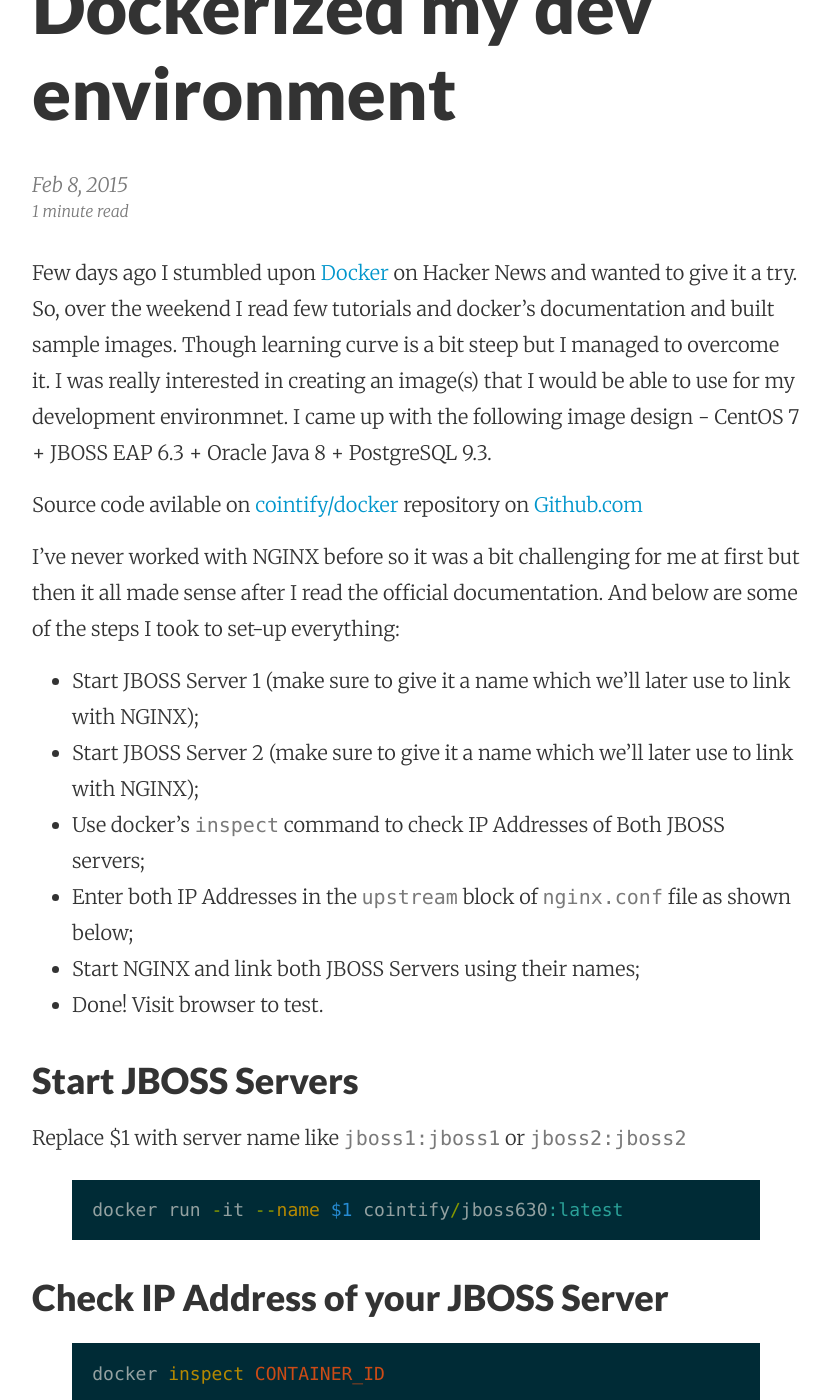
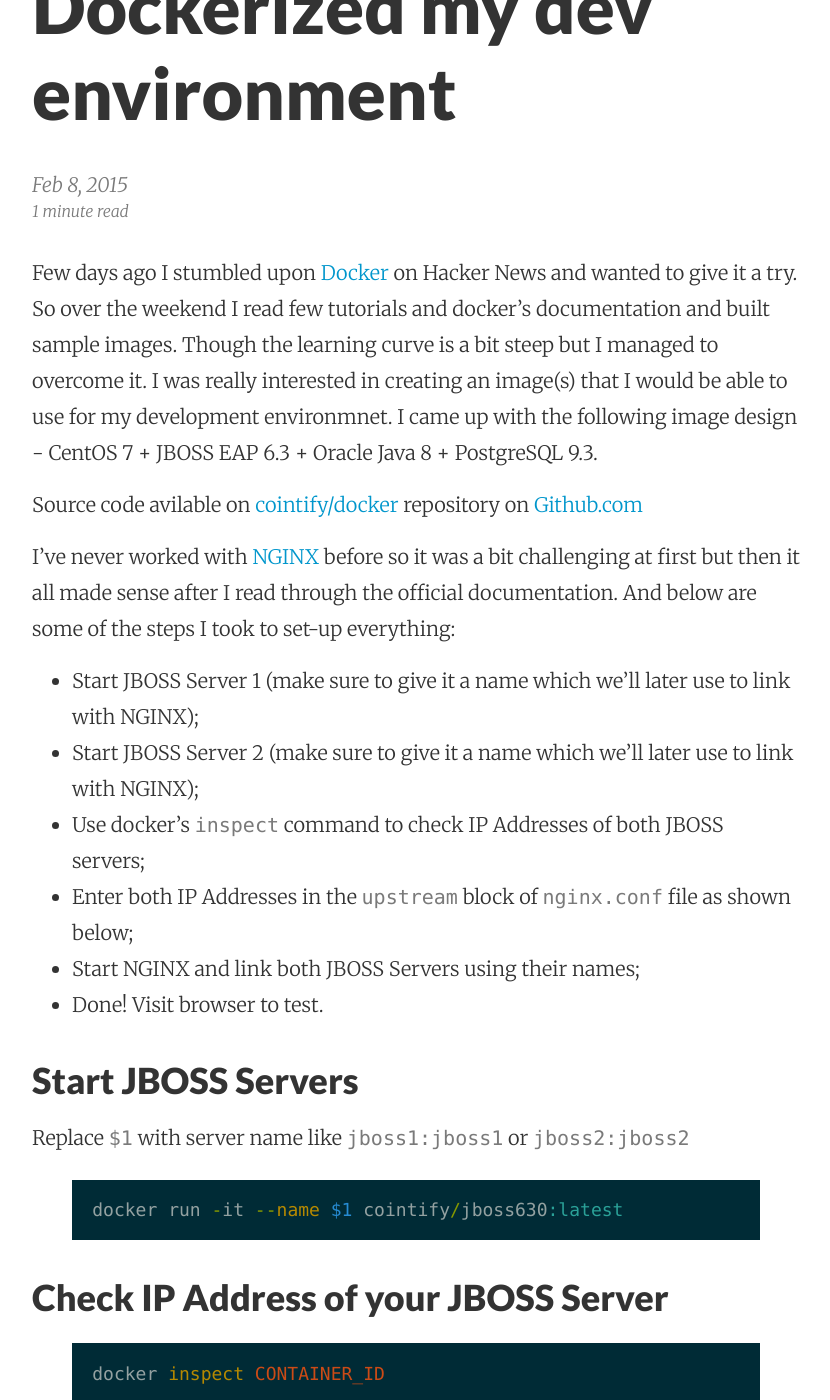
Before and after one commit to cointify/cointify.github.io, a Jekyll site: the page built from _posts/2015-02-08-docker-weekend.md, in a window 1280 px wide and 1400 px high, scrolled down 231 px. Shown: the whole window, without its empty margins (224-1054 px from the left). Built offline with Jekyll 4.4.1, drawn with Linux system fonts in a browser that asks for light colours; Markdown is read by kramdown in place of the engine named in the settings.

Commit message:
Adds content to docker post

```diff
--- a/_posts/2015-02-08-docker-weekend.md
+++ b/_posts/2015-02-08-docker-weekend.md
@@ -6,24 +6,24 @@ summary:    Used docker to create an image of CentOS 7 + JBOSS EAP 6.3 + Postgre
 categories: development
 ---
 
-Few days ago I stumbled upon [Docker](https://www.docker.com/) on Hacker News and wanted to give it a try. So, over the weekend I read few tutorials and docker's documentation
-and built sample images. Though learning curve is a bit steep but I managed to overcome it. I was really interested in creating an image(s) that I would
+Few days ago I stumbled upon [Docker](https://www.docker.com/) on Hacker News and wanted to give it a try. So over the weekend I read few tutorials and docker's documentation
+and built sample images. Though the learning curve is a bit steep but I managed to overcome it. I was really interested in creating an image(s) that I would
 be able to use for my development environmnet. I came up with the following image design - CentOS 7 + JBOSS EAP 6.3 + Oracle Java 8 + PostgreSQL 9.3.
 
 Source code avilable on [cointify/docker](https://github.com/cointify/docker) repository on [Github.com](https://github.com)
 
-I've never worked with NGINX before so it was a bit challenging for me at first but then it all made sense after I read the official documentation. And below
+I've never worked with [NGINX](http://nginx.org) before so it was a bit challenging at first but then it all made sense after I read through the official documentation. And below
 are some of the steps I took to set-up everything:
 
 * Start JBOSS Server 1 (make sure to give it a name which we'll later use to link with NGINX);
 * Start JBOSS Server 2 (make sure to give it a name which we'll later use to link with NGINX);
-* Use docker's `inspect` command to check IP Addresses of Both JBOSS servers;
+* Use docker's `inspect` command to check IP Addresses of both JBOSS servers;
 * Enter both IP Addresses in the `upstream` block of `nginx.conf` file as shown below;
 * Start NGINX and link both JBOSS Servers using their names;
 * Done! Visit browser to test.
 
 ### Start JBOSS Servers
-Replace $1 with server name like `jboss1:jboss1` or `jboss2:jboss2`
+Replace `$1` with server name like `jboss1:jboss1` or `jboss2:jboss2`
 
 {% highlight ruby %}
 docker run -it --name $1 cointify/jboss630:latest
@@ -35,7 +35,7 @@ docker run -it --name $1 cointify/jboss630:latest
 docker inspect CONTAINER_ID
 {% endhighlight %}
 
-### nginx.conf
+### Nginx.conf
 
 {% highlight ruby %}
 upstream myapp1 {
```
